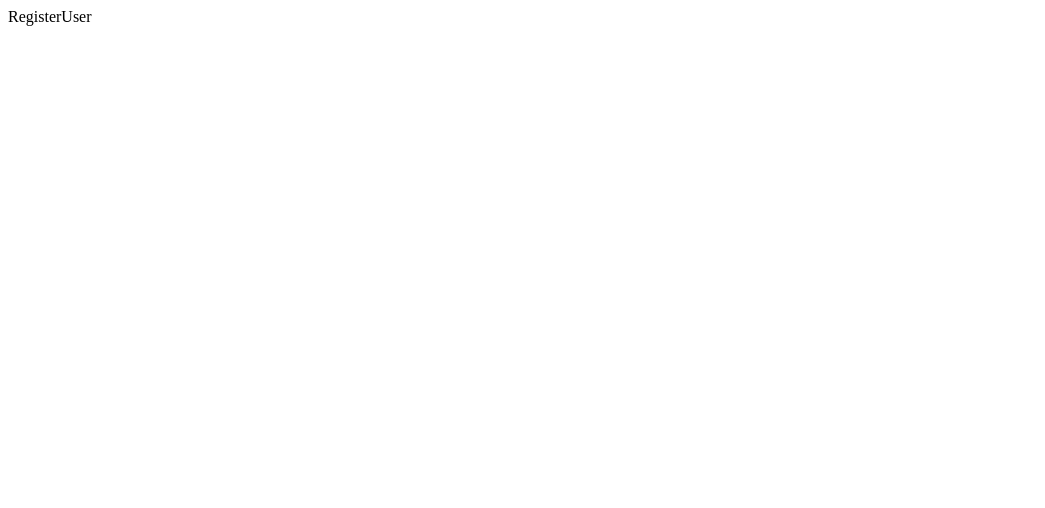
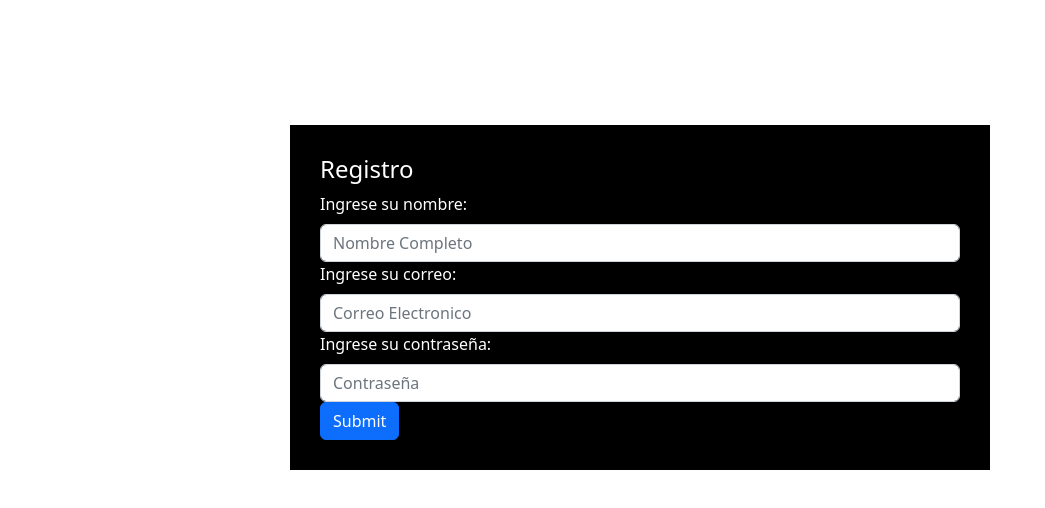
Before and after one commit to jholgin/pick-up-packages, a React (Create React App) app: page /register in a window 1280 px wide. Shown: the top 508 px of the page, without its empty margins (0-1045 px from the left). Built offline with nearby package versions, Linux system fonts and the light colour scheme.

Commit message:
Creacion vista de registro de usuario

```diff
--- a/src/pages/Register/RegisterUser.jsx
+++ b/src/pages/Register/RegisterUser.jsx
@@ -1,5 +1,48 @@
+import React from 'react';
+import 'bootstrap/dist/css/bootstrap.css';
+import Form from 'react-bootstrap/Form';
+import Button from 'react-bootstrap/Button';
+
+
 const RegisterUser = () => {
-  return <div>RegisterUser</div>;
+  return (
+    <div style={{
+      display: 'flex',
+      width:'100%',
+      height:'100%',
+      justifyContent:'center',
+      background:'#282626'
+    }}>
+    <div style={{ position: 'absolute',
+                  top: 150,
+                  margin: -25,
+                  width: 700,
+                  padding: 30,
+                  background:'black',
+                  color:'white',
+
+                  }}>
+    <h4>Registro</h4>
+    <Form>
+    <Form.Group>
+      <Form.Label>Ingrese su nombre:</Form.Label>
+      <Form.Control type="text" placeholder="Nombre Completo" />
+    </Form.Group>
+    <Form.Group>
+      <Form.Label>Ingrese su correo:</Form.Label>
+      <Form.Control type="email" placeholder="Correo Electronico" />
+    </Form.Group>
+    <Form.Group>
+      <Form.Label>Ingrese su contraseña:</Form.Label>
+      <Form.Control type="password" placeholder="Contraseña" />
+    </Form.Group>
+    <Button variant="primary" type="submit">
+      Submit
+    </Button>
+    </Form>
+    </div>
+    </div>
+  );
 };
 
 export default RegisterUser;
```
